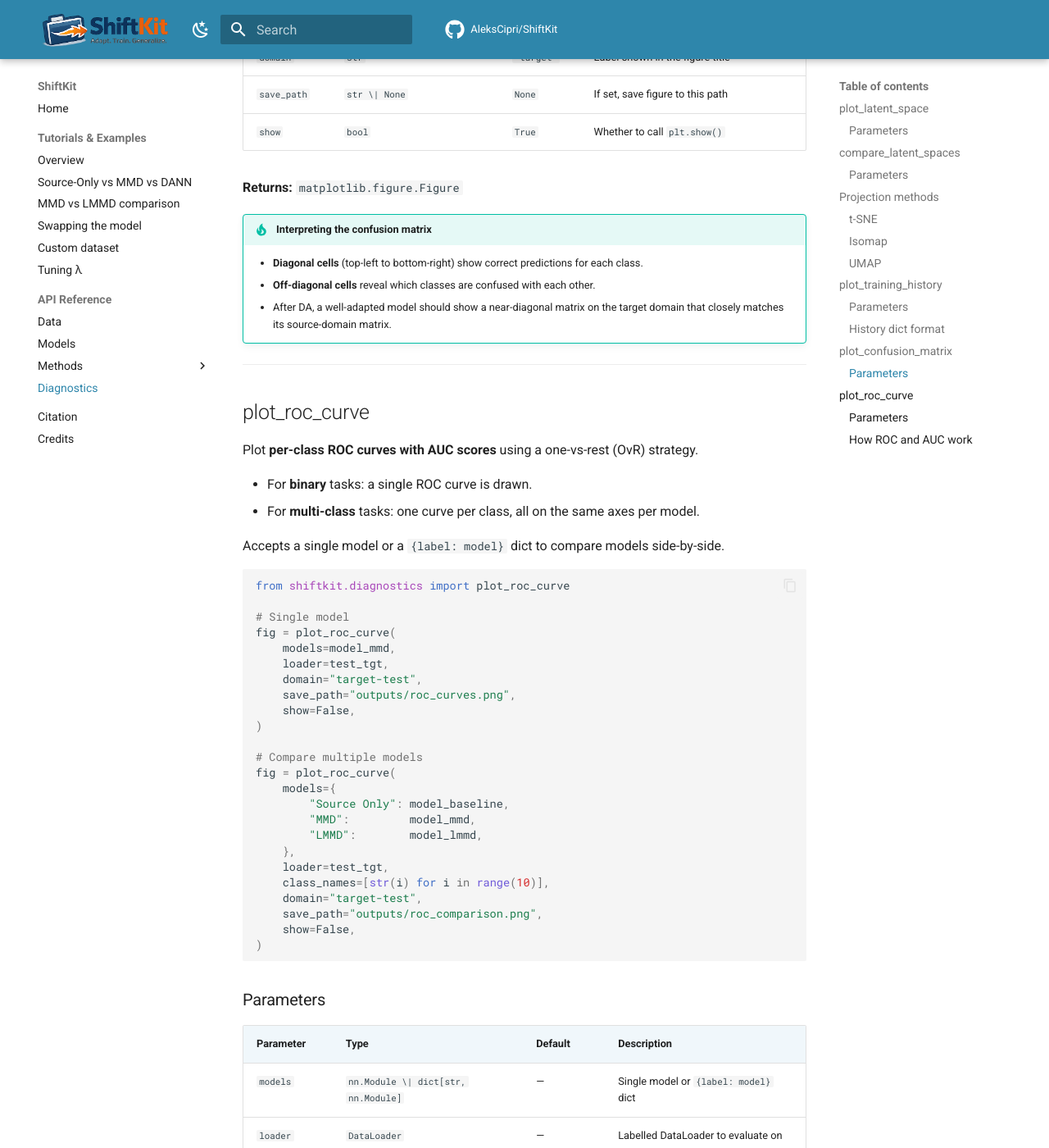
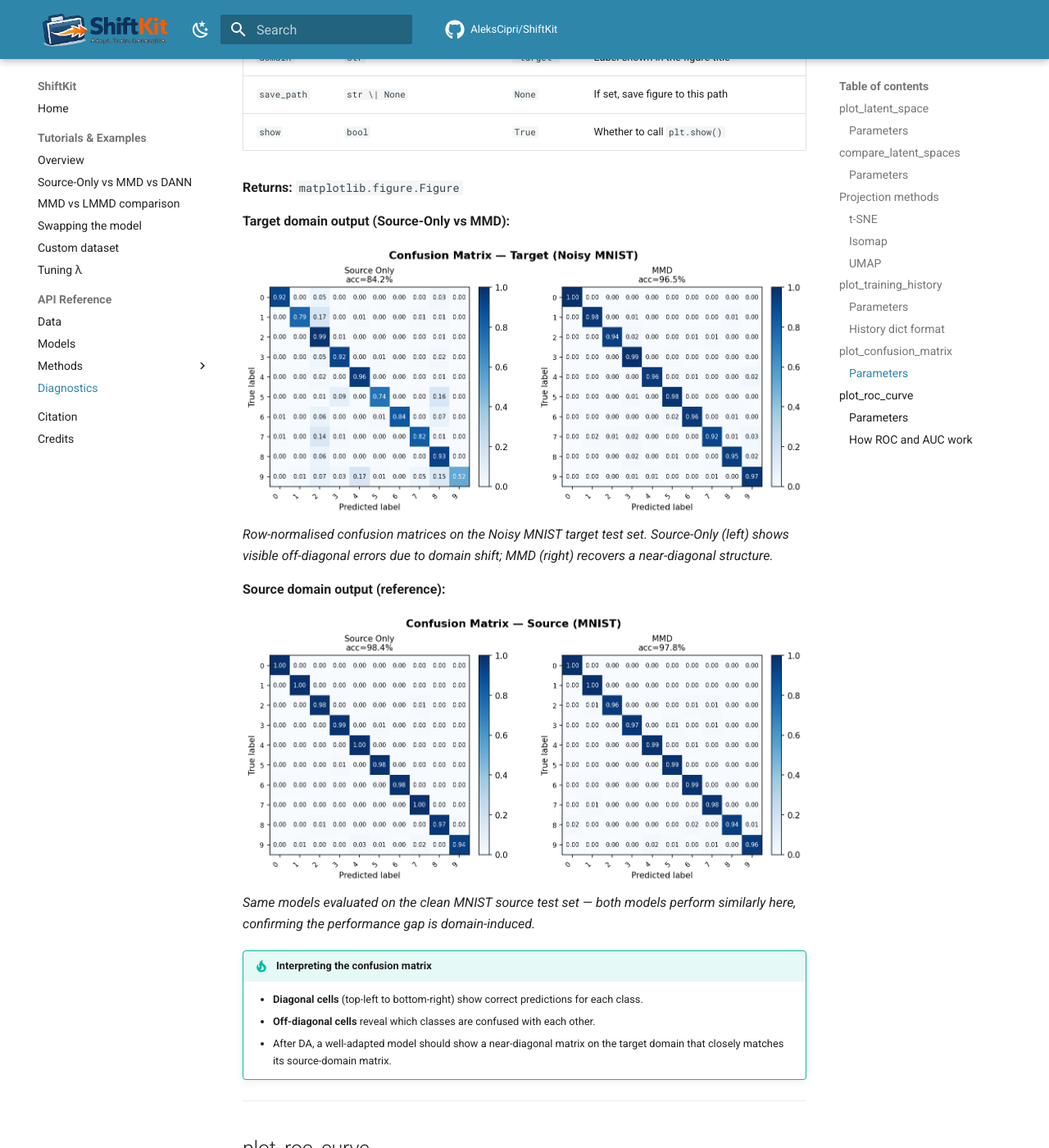
Before and after one commit to AleksCipri/ShiftKit, an MkDocs documentation site: the page built from docs/diagnostics.md, in a window 1280 px wide and 1400 px high, scrolled down 8132 px. Shown: the whole window at 82% size. Built offline with MkDocs 1.6.1 and Material for MkDocs 9.7.7, drawn with Linux system fonts in a browser that asks for light colours; comment, search, counter and statistics services are not loaded; some of the changed text lies outside the part shown.

Commit message:
Add confusion matrix and ROC curve figures to diagnostics docs
Generated from MNIST to Noisy MNIST (Source-Only 84.2% vs MMD 97.1% target):
- confusion_matrix_target.png: side-by-side on Noisy MNIST test set
- confusion_matrix_source.png: same models on clean MNIST (reference)
- roc_curves_target.png: per-class OvR ROC + AUC on Noisy MNIST test set
- roc_curves_source.png: same models on clean MNIST (reference)
- Refreshed training_history.png and latent_space_comparison.png
- Updated diagnostics.md with figure embeds and captions for all new plots

Co-Authored-By: Claude Sonnet 4.6 <noreply@anthropic.com>

```diff
--- a/docs/diagnostics.md
+++ b/docs/diagnostics.md
@@ -276,6 +276,16 @@ fig = plot_confusion_matrix(
 
 **Returns:** `matplotlib.figure.Figure`
 
+**Target domain output (Source-Only vs MMD):**
+
+![Confusion Matrix — Target](assets/confusion_matrix_target.png)
+*Row-normalised confusion matrices on the Noisy MNIST target test set. Source-Only (left) shows visible off-diagonal errors due to domain shift; MMD (right) recovers a near-diagonal structure.*
+
+**Source domain output (reference):**
+
+![Confusion Matrix — Source](assets/confusion_matrix_source.png)
+*Same models evaluated on the clean MNIST source test set — both models perform similarly here, confirming the performance gap is domain-induced.*
+
 !!! tip "Interpreting the confusion matrix"
     - **Diagonal cells** (top-left to bottom-right) show correct predictions for each class.
     - **Off-diagonal cells** reveal which classes are confused with each other.
@@ -345,5 +355,15 @@ The **Area Under the Curve (AUC)** summarises the entire ROC curve as a single n
 - **AUC = 0.5** — random chance (diagonal dashed line)
 - **AUC < 0.5** — worse than random (predictions are systematically inverted)
 
+**Target domain output (Source-Only vs MMD):**
+
+![ROC Curves — Target](assets/roc_curves_target.png)
+*Per-class ROC curves on the Noisy MNIST target test set. Source-Only (left) shows lower AUC for several classes due to domain shift; MMD (right) restores near-perfect AUC across all 10 digits.*
+
+**Source domain output (reference):**
+
+![ROC Curves — Source](assets/roc_curves_source.png)
+*Same models on the clean MNIST source test set — both models show high AUC on source, confirming the drop on target is domain-induced rather than a training failure.*
+
 !!! tip "AUC as a DA quality metric"
     Compare AUC on the **target test set** across methods. An improvement over the Source-Only baseline directly quantifies the benefit of domain adaptation for each class, independent of the classification threshold.
```
Also changed, not shown: docs/assets/confusion_matrix_source.png (added), docs/assets/confusion_matrix_target.png (added), docs/assets/latent_space_comparison.png, docs/assets/roc_curves_source.png (added), docs/assets/roc_curves_target.png (added), docs/assets/training_history.png.
